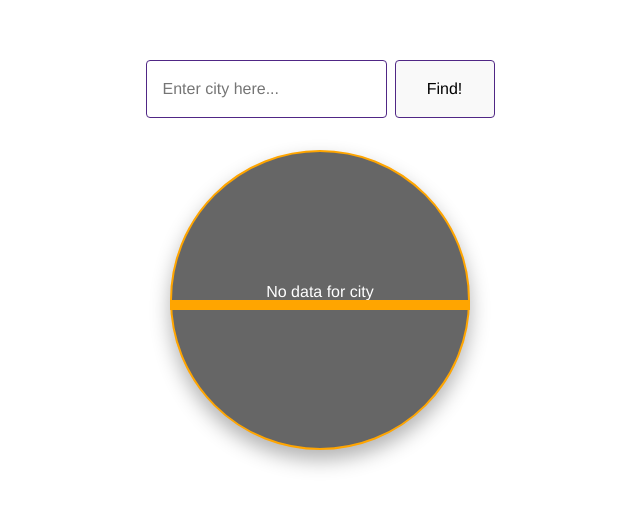
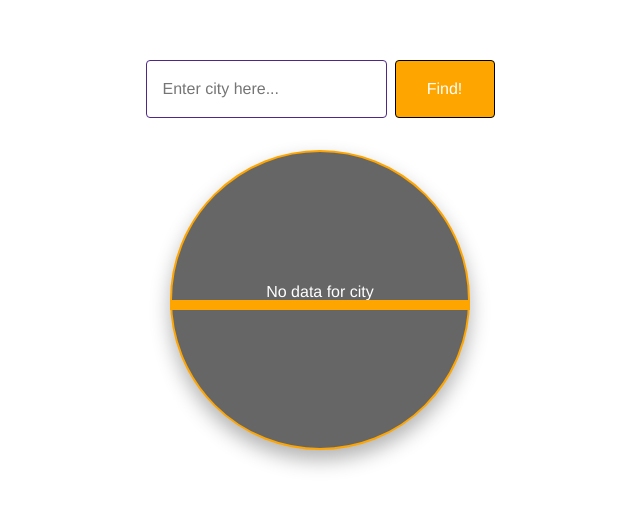
Before and after one commit to hanto-ccom/express-react-ts-2024, a React (Vite) app in the folder client/: page / in a window 1280 px wide. Shown: the part 149-656 px from the top of the page, without its empty margins (320-960 px from the left). Built offline with nearby package versions, Linux system fonts and the light colour scheme.

Commit message:
clear data when no data, button styling

```diff
--- a/client/src/App.tsx
+++ b/client/src/App.tsx
@@ -20,7 +20,7 @@ function App() {
     setIsLoading(true);
     try {
       const cityData = await WeatherService.getWeatherForCity(city);
-      cityData && setWeatherData(cityData);
+      cityData ? setWeatherData(cityData) : setWeatherData(undefined);
     } catch (error) {
       console.error(error);
     } finally {
--- a/client/src/components/atoms/Button/Button.style.tsx
+++ b/client/src/components/atoms/Button/Button.style.tsx
@@ -2,6 +2,16 @@ import styled from "styled-components";
 
 const Button = styled.button`
   padding: ${(props) => props.theme.padding.md};
+
+  transition: border-color 300ms ease-in-out;
+  background: orange;
+  color: white;
+  border-color: black;
+
+  &:hover,
+  &:focus {
+    border-color: orange;
+  }
 `;
 
 const Styled = {
--- a/client/src/components/atoms/Input/Input.style.tsx
+++ b/client/src/components/atoms/Input/Input.style.tsx
@@ -2,6 +2,12 @@ import styled from "styled-components";
 
 const Input = styled.input`
   padding: ${(props) => props.theme.padding.md};
+  transition: border-color 300ms ease-in-out;
+
+  &:hover,
+  &:focus {
+    border-color: orange;
+  }
 `;
 
 const Styled = {
```
